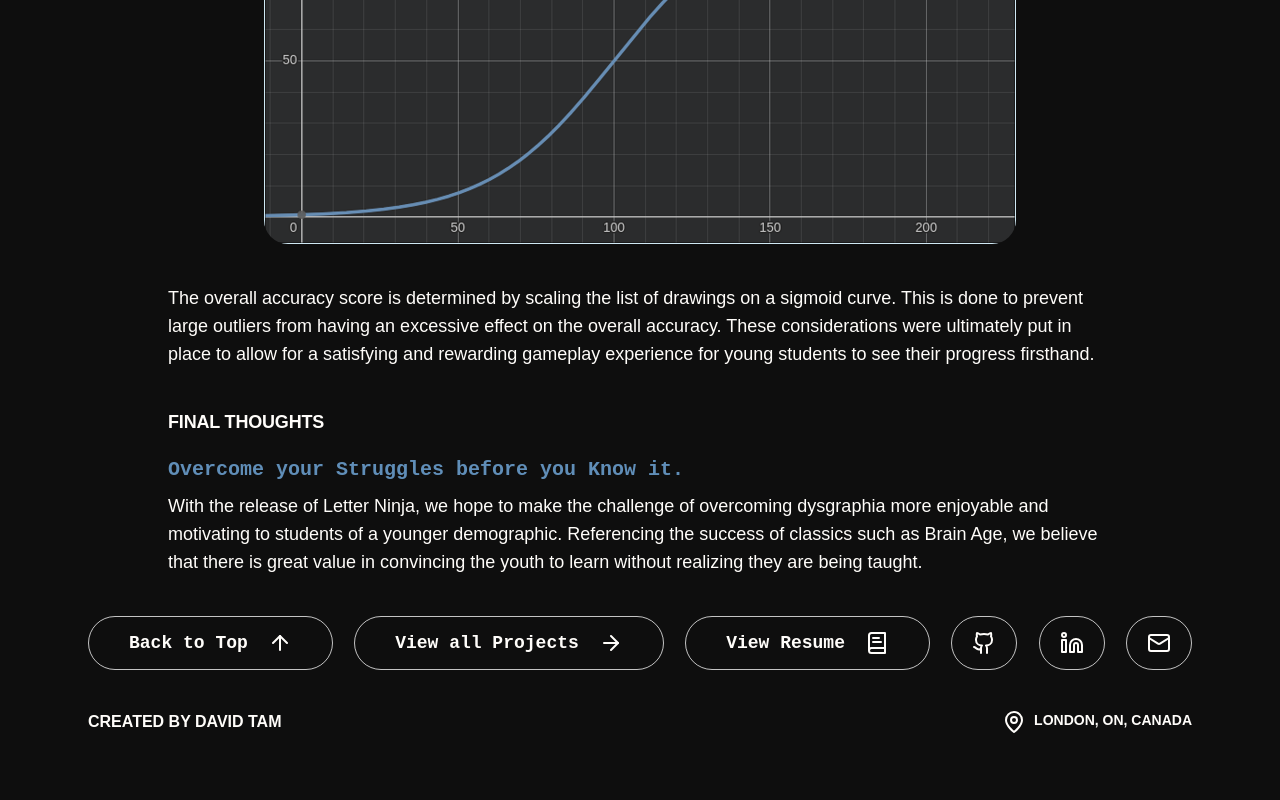
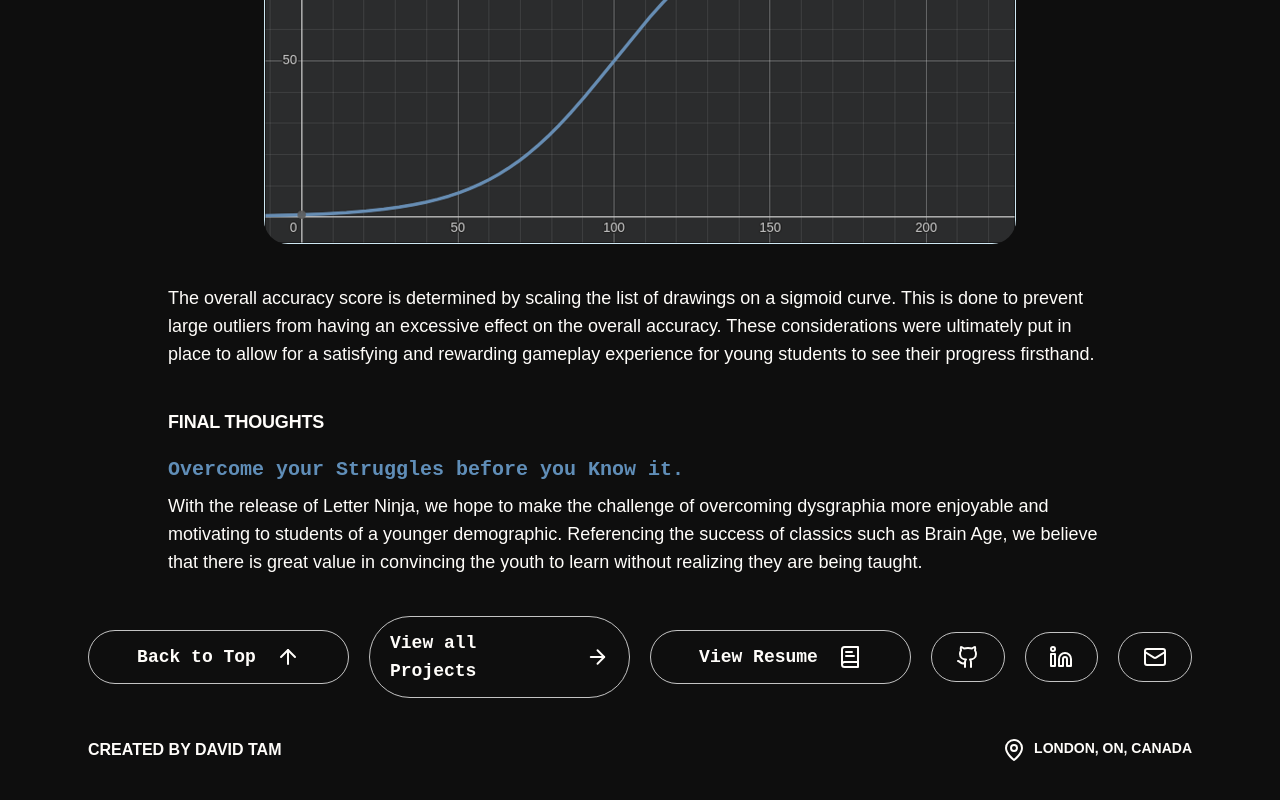
Before and after one commit to dtam43/personal-website, a Next.js app: page /oec in a window 1280 px wide. Shown: the part 3936-4736 px from the top of the page. Built offline with nearby package versions, Linux system fonts and the light colour scheme.

Commit message:
fix: mobile layout margins

```diff
--- a/src/app/wec/page.tsx
+++ b/src/app/wec/page.tsx
@@ -26,7 +26,7 @@ export default async function WEC() {
                         Without the development of a robust infrastructure, many communities will continue to be ill-prepared for these life-changing
                         and life-ending events. This sobering truth is an example of one of many cases in which software can help alleviate the
                         pain points and bottlenecks that allow such communities to continue to be ravaged today. </p>
-                    <img className="max-w-4xl mx-auto mt-10 rounded-3xl" src={problem.src}></img>
+                    <img className="max-w-sm lg:max-w-4xl mx-auto mt-10 rounded-3xl" src={problem.src}></img>
 
                     <h2 className="text-accent text-lg font-bold mb-5 sm:mx-2 lg:mx-20 mt-10">PROPOSED SOLUTION</h2>
                     <h3 className="text-accent text-xl font-bold text-secondary font-courier sm:mx-2 lg:mx-20 mb-2">Giving the Gift of Information.</h3>
@@ -42,7 +42,7 @@ export default async function WEC() {
                         ability to act when disaster strikes.</p>
 
                     <h2 className="text-accent text-lg font-bold mb-5 sm:mx-2 lg:mx-20 mt-10">IMPLEMENTATION OVERVIEW</h2>
-                    <img className="max-w-4xl mx-auto my-10 rounded-3xl" src={overview.src}></img>
+                    <img className="max-w-sm lg:max-w-4xl mx-auto my-10 rounded-3xl" src={overview.src}></img>
                     <h3 className="text-accent text-xl font-bold text-secondary font-courier sm:mx-2 lg:mx-20 mb-2">Available at Your Fingertips.</h3>
                     <p className="text-accent text-lg sm:mx-2 lg:mx-20">At the core of Tempest Tracker is Remix, a full-stack framework that incentivises
                         web standards. It uses PHP-like design principles, prioritizing server-side data retrieval while also using modern tools such as React.
@@ -72,7 +72,7 @@ export default async function WEC() {
                     <p className="text-accent text-lg sm:mx-2 lg:mx-20">The most important tool to ensure the longevity of Tempest Tracker is its ability
                         to dynamically update the natural disasters in the network. Using a carefully curated submission form, users can report on natural
                         disasters yet to be documented in order to spread awareness to their community. </p>
-                    <img className="max-w-4xl mx-auto mt-10 rounded-3xl" src={event.src}></img>
+                    <img className="max-w-sm lg:max-w-4xl mx-auto mt-10 rounded-3xl" src={event.src}></img>
                     <p className="text-accent text-lg sm:mx-2 lg:mx-20 mt-10">Inputs are carefully validated to ensure accurate
                         measurements for location and intensity, but categorizations are left open-ended to allow users to accurately convey the event.
                         However, should a certain report be deemed falsifiable, Tempest Tracker also offers the option to remove disasters from its network.
--- a/src/components/footer.tsx
+++ b/src/components/footer.tsx
@@ -16,39 +16,53 @@ interface props {
 	home: boolean;
 }
 
+const resumeLink = "https://uwoca-my.sharepoint.com/:b:/g/personal/dtam43_uwo_ca/EflABfYw4fNBuA4EAGFM4iUBgdZbvbzUDCPR6RUig41lLw?e=cXVOhc";
+
 const Footer = ({ home }: props) => {
 	return (
 		<div>
 			<div className="bg-primary text-accent">
 				<div className="container mx-auto">
-					<div className="flex flex-row justify-between mx-10 my-10">
-						<button className="flex gap-5 lg:px-10 sm:px-2 lg:py-3 w-fit items-center rounded-full sm:text-sm lg:text-lg font-courier font-bold text-accent hover:bg-accent hover:text-primary transition-colors border border-text border-opacity-75"
+					<div className="grid lg:grid-cols-6 xl:grid-cols-12 gap-5 mx-10 my-10 justify-between items-center">
+						<div className="col-span-3">
+							<button className="flex gap-5 justify-center items-center w-full lg:px-10 sm:px-2 py-3 rounded-full text-4xs lg:text-lg font-courier font-bold text-accent hover:bg-accent hover:text-primary transition-colors border border-text border-opacity-75"
 								onClick={() => window.scrollTo({ top: 0, behavior: "smooth" })}>
 								<p>Back to Top</p>
 								<ArrowUp />
 							</button>
+						</div>
+						<div className="col-span-3 justify-center items-center">
 							{home ?
-							<Link key={0} href={'/projects'} className="flex gap-5 lg:px-10 sm:px-2 lg:py-3 w-fit items-center rounded-full font-courier font-bold sm:text-sm lg:text-lg text-accent hover:bg-accent hover:text-primary transition-colors border border-text border-opacity-75">
+								<Link key={0} href={'/projects'} className="flex gap-5 justify-center items-center w-full lg:px-5 sm:px-2 py-3 rounded-full font-courier font-bold text-4xs lg:text-lg text-accent hover:bg-accent hover:text-primary transition-colors border border-text border-opacity-75">
 									<p>View all Projects</p>
 									<ArrowRight />
 								</Link> :
-							<Link key={0} href={'/'} className="flex gap-5 lg:px-10 sm:px-2 lg:py-3 w-fit items-center rounded-full font-courier font-bold sm:text-sm lg:text-lg text-accent hover:bg-accent hover:text-primary transition-colors border border-text border-opacity-75">
+								<Link key={0} href={'/'} className="flex gap-5 justify-center items-center w-full sm:py-3 lg:px-5 sm:px-2 py-3 rounded-full font-courier font-bold text-4xs lg:text-lg text-accent hover:bg-accent hover:text-primary transition-colors border border-text border-opacity-75">
 									<p>Return to Home</p>
 									<ArrowLeft />
 								</Link>}
-						<Link key={1} href="https://uwoca-my.sharepoint.com/:b:/g/personal/dtam43_uwo_ca/EflABfYw4fNBuA4EAGFM4iUBgdZbvbzUDCPR6RUig41lLw?e=cXVOhc" target="_blank" rel="noopener noreferrer" className="flex gap-5 lg:px-10 sm:px-2 lg:py-3 w-fit items-center rounded-full font-courier font-bold sm:text-sm lg:text-lg text-accent hover:bg-accent hover:text-primary transition-colors border border-text border-opacity-75">
+						</div>
+						<div className="col-span-3 justify-center items-center">
+							<Link key={1} href={resumeLink} target="_blank" rel="noopener noreferrer" className="flex gap-5 justify-center items-center w-full px-3 py-3 lg:px-5 rounded-full font-courier font-bold text-4xs lg:text-lg text-accent hover:bg-accent hover:text-primary transition-colors border border-text border-opacity-75">
 								<p>View Resume</p>
 								<BookText />
 							</Link>
-						<Link key={2} href="https://github.com/dtam43" target="_blank" rel="noopener noreferrer" className="flex gap-5 lg:px-5 sm:px-2 lg:py-3 w-fit items-center rounded-full text-lg text-accent hover:bg-accent hover:text-primary transition-colors border border-text border-opacity-75">
+						</div>
+						<div className="col-span-1 justify-center items-center">
+							<Link key={2} href="https://github.com/dtam43" target="_blank" rel="noopener noreferrer" className="flex px-3 py-3 lg:px-5 w-full justify-center items-center rounded-full hover:bg-accent hover:text-primary transition-colors border border-text border-opacity-75">
 								<Github />
 							</Link>
-						<Link key={3} href="https://www.linkedin.com/in/dtam0915/" target="_blank" rel="noopener noreferrer" className="flex gap-2 lg:px-5 sm:px-2 lg:py-3 w-fit items-center rounded-full text-lg text-accent hover:bg-accent hover:text-primary transition-colors border border-text border-opacity-75">
+						</div>
+						<div className="col-span-1 justify-center items-center">
+							<Link key={3} href="https://www.linkedin.com/in/dtam0915/" target="_blank" rel="noopener noreferrer" className="flex px-3 py-3 lg:px-5 w-full justify-center items-center rounded-full hover:bg-accent hover:text-primary transition-colors border border-text border-opacity-75">
 								<Linkedin />
 							</Link>
-						<Link key={4} href="mailto:dtam43@uwo.ca" target="_blank" rel="noopener noreferrer" className="flex gap-2 lg:px-5 sm:px-2 lg:py-3 w-fit items-center rounded-full text-lg text-accent hover:bg-accent hover:text-primary transition-colors border border-text border-opacity-75">
+						</div>
+						<div className="col-span-1 justify-center items-center">
+							<Link key={4} href="mailto:dtam43@uwo.ca" target="_blank" rel="noopener noreferrer" className="flex  px-3 py-3 lg:px-5 w-full justify-center items-center rounded-full hover:bg-accent hover:text-primary transition-colors border border-text border-opacity-75">
 								<Mail />
 							</Link>
+						</div>
 
 					</div>
 					<div className="flex flex-row justify-between pb-8 mx-10">
--- a/src/components/main-page.tsx
+++ b/src/components/main-page.tsx
@@ -94,7 +94,7 @@ export default function MainPage() {
                         </div>
                     </div>
                     <div className="grid sm:grid-cols-2 lg:grid-cols-10 sm:mx-2 lg:mx-10">
-                        <div className="col-span-7 border-[1px] rounded-3xl border-tertiary lg:max-h-[620px] text-accent max-w-500">
+                        <div className="col-span-7 border-[1px] rounded-3xl border-tertiary lg:max-h-500 text-accent max-w-500">
                             <Link href="/oec">
                                 <div className="rounded-lg text-accent">
                                     <div className="relative w-full h-96 rounded-t-3xl overflow-hidden">
@@ -117,14 +117,14 @@ export default function MainPage() {
                                 </div>
                             </Link>
                         </div>
-                        <div className="col-span-3 sm:mt-10 lg:my-0 flex flex-col h-full ml-10 p-10 justify-between items-center border-[1px] rounded-3xl border-tertiary text-accent">
+                        <div className="col-span-3 mt-10 lg:my-0 flex flex-col lg:h-full lg:ml-10 p-10 justify-between items-center border-[1px] rounded-3xl border-tertiary text-accent">
                             <Lottie animationData={game}></Lottie>
-                            <p className="text-lg font-courier text-secondary font-bold text-center">Hello, World!</p>
-                            <p className="text-lg font-courier text-accent">My name is David, and I am a third-year full-stack Software Engineering student passionate in the process, from ideation to creation.</p>
+                            <p className="text-lg pt-5 lg:pt-0 font-courier text-secondary font-bold text-center">Hello, World!</p>
+                            <p className="text-md xl:text-lg pt-5 lg:pt-0 font-courier text-accent">My name is David, and I am a third-year full-stack Software Engineering student passionate in the process, from ideation to creation.</p>
                         </div>
                     </div>
                     <div>
-                        <h2 className="text-lg font-bold text-accent sm:mx-2 lg:mx-10 mt-10 mb-5">ACADEMIC ACHIVEMENTS<span className="text-m font-normal font-courier"> - 4.0 Cumulative GPA (2021-2024)</span></h2>
+                        <h2 className="text-lg font-bold text-accent mx-2 lg:mx-10 mt-10 mb-5">ACADEMIC ACHIEVEMENTS<span className="text-m font-normal font-courier"> - 4.0 Cumulative GPA (2021-2024)</span></h2>
                     </div>
                     <div className="grid sm:grid-cols-2 lg:grid-cols-10 sm:mx-2 lg:mx-10 mb-10 max-h-[150px]">
                         <div className="col-span-7 border-[1px] rounded-3xl border-tertiary text-accent max-h-[150px]p-10 max-w-500 overflow-hidden flex items-center">
```
Also changed, not shown: src/app/oec/page.tsx (+6 -6 lines), src/app/ruinraider/page.tsx (+5 -5 lines). Lines whose indentation alone changed are shown as unchanged.
